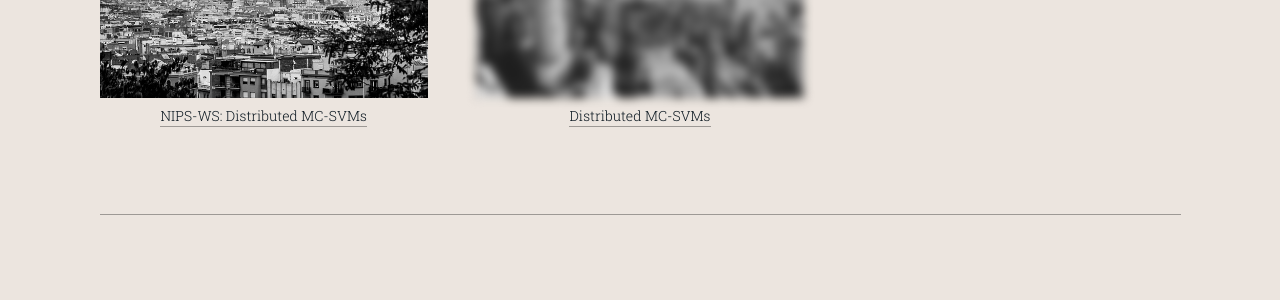
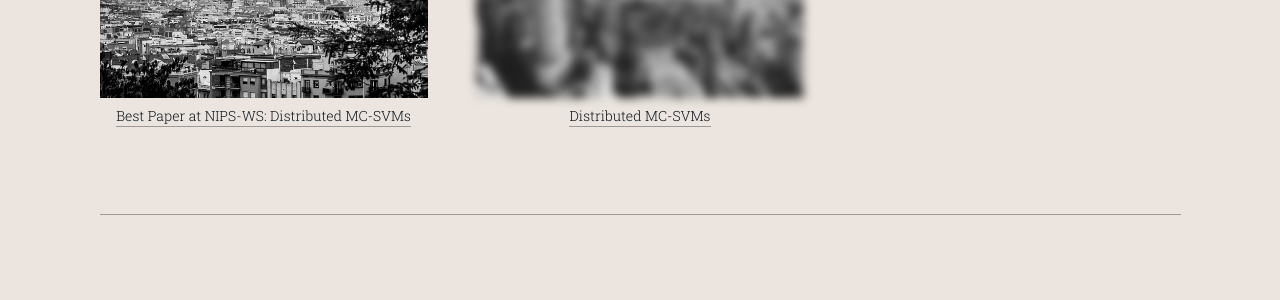
Before and after one commit to albermax/albermax.github.io, a Jekyll site: the page built from index.html, in a window 1280 px wide. Shown: the part 492-792 px from the top of the page. Built offline with Jekyll 4.4.1, drawn with Linux system fonts in a browser that asks for light colours.

Commit message:
Update index.html

```diff
--- a/index.html
+++ b/index.html
@@ -14,7 +14,7 @@ title: Work
 						<div class="thumbnail-hover"><a href="project-nips2016.html"></a></div>
 						<a href="project-nips2016.html"><img src="img/projects/nips2016.jpg" alt="Barcelona - credit: https://pixabay.com/en/users/jarmoluk-143740/ https://pixabay.com/en/panorama-the-cathedral-427997/" /></a>
 					</div>
-					<div class="thumbnail-caption"><a class="caption-link" href="project-nips2016.html">NIPS-WS: Distributed MC-SVMs</a></div>
+					<div class="thumbnail-caption"><a class="caption-link" href="project-nips2016.html">Best Paper at NIPS-WS: Distributed MC-SVMs</a></div>
 				</div>
 			</li>
 			<!-- End project -->
```
